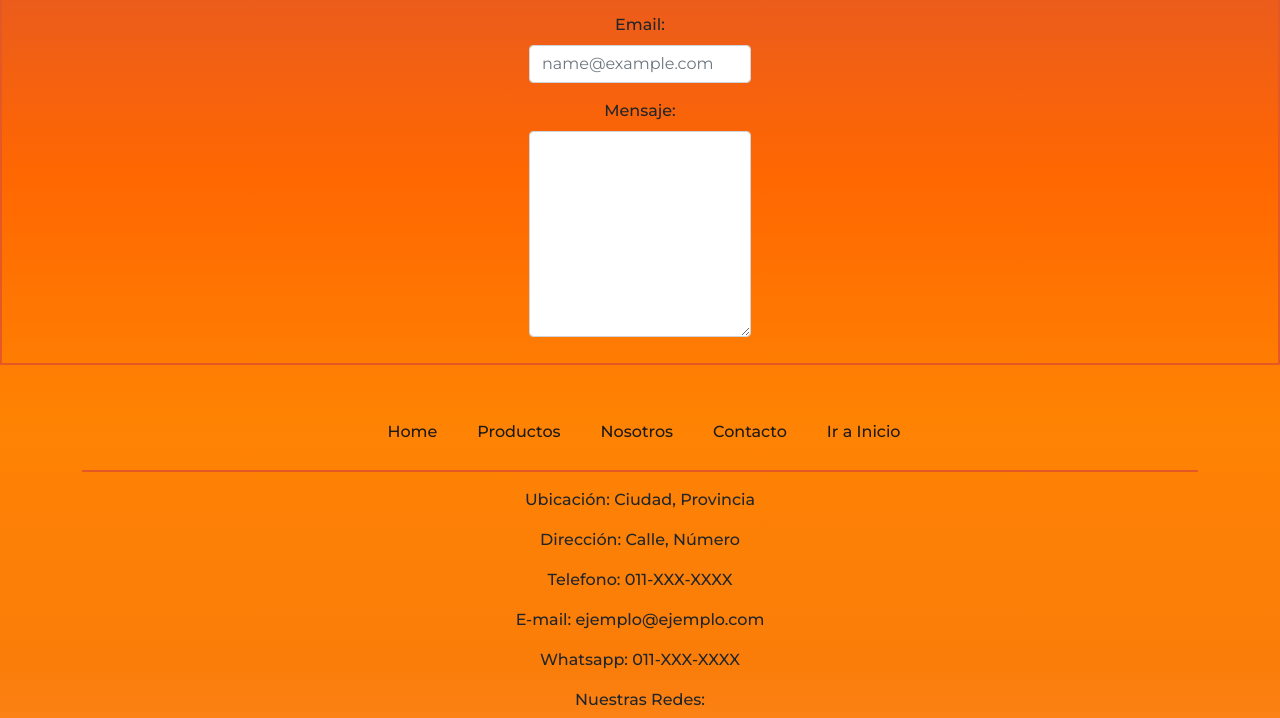
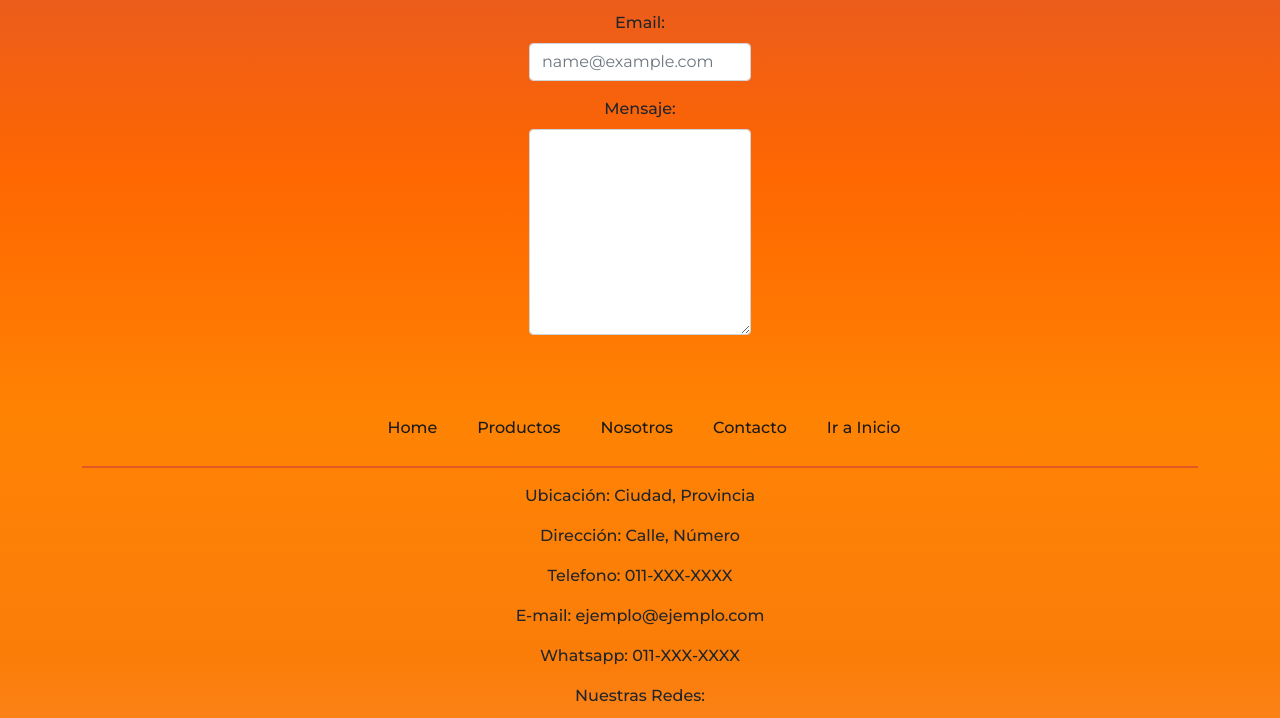
Before and after one commit to nicot73/proyecto-entrega-final, a website: page pages/contacto.html in a window 1280 px wide. Shown: the part 373-1091 px from the top of the page. Drawn offline with Linux system fonts and the light colour scheme; a web font is replaced by a local one.

Commit message:
Modifico Contacto

```diff
--- a/pages/contacto.html
+++ b/pages/contacto.html
@@ -58,7 +58,7 @@
             </div>
         </nav>
         <!-- Contenido Principal -->
-        <main id="mensaje" class="border contactar">
+        <main id="mensaje" class="contactar">
             <h3 class="texto-animado">Formulario de contacto</h3>
             <!-- Cajas -->
             <div class="conteiner border-padding">
```
